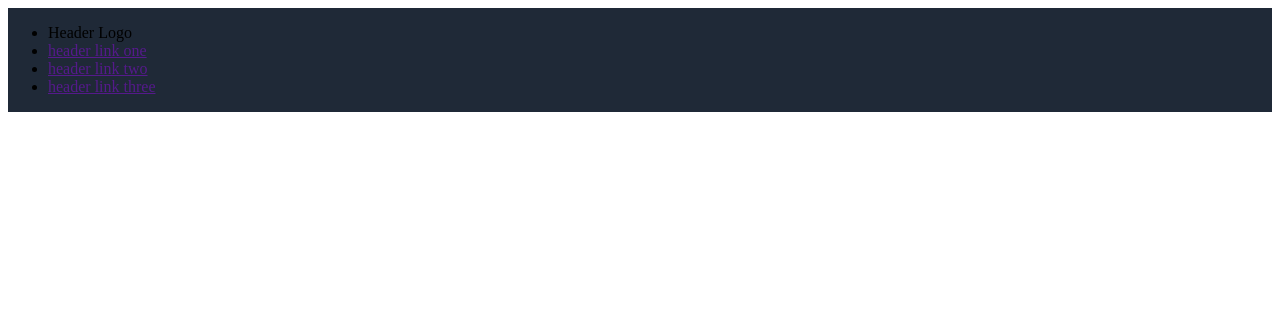
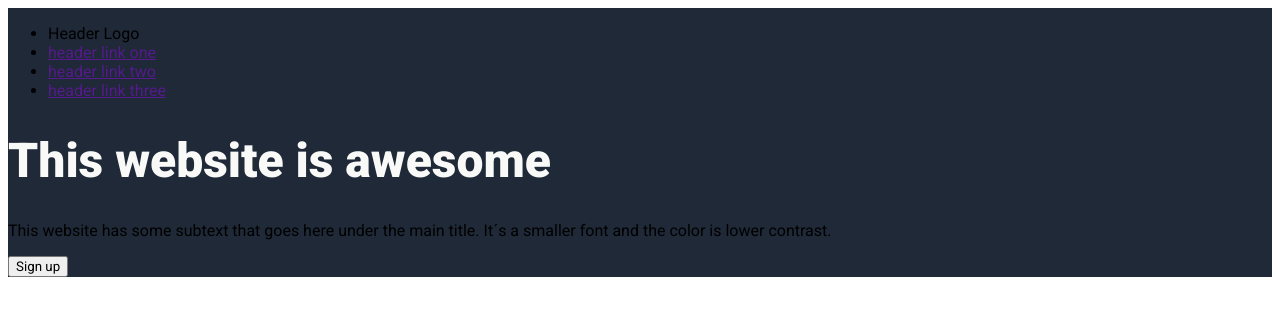
Before and after one commit to s3ba5t1angr055/odin-landing-page, a plain HTML site: page index.html in a window 1280 px wide. Drawn offline with Linux system fonts and the light colour scheme.

Commit message:
Add roboto font and start to style the heading and hero section

```diff
--- a/index.html
+++ b/index.html
@@ -5,6 +5,12 @@
     <meta name="viewport" content="width=device-width, initial-scale=1.0" />
     <title>Landing Page</title>
     <link rel="stylesheet" href="./style.css" />
+    <link rel="preconnect" href="https://fonts.googleapis.com" />
+    <link rel="preconnect" href="https://fonts.gstatic.com" crossorigin />
+    <link
+      href="https://fonts.googleapis.com/css2?family=Roboto:ital,wght@0,100;0,300;0,400;0,500;0,700;0,900;1,100;1,300;1,400;1,500;1,700;1,900&display=swap"
+      rel="stylesheet"
+    />
   </head>
   <body class="body">
     <div class="container1">
@@ -18,7 +24,17 @@
           </ul>
         </nav>
       </div>
-      <div class="hero"></div>
+      <div class="hero">
+        <div class="header-cta">
+          <h1 class="hero-primary">This website is awesome</h1>
+          <p class="hero-secondary">
+            This website has some subtext that goes here under the main title.
+            It´s a smaller font and the color is lower contrast.
+          </p>
+          <button>Sign up</button>
+        </div>
+        <div class="placeholder-image"></div>
+      </div>
     </div>
     <div class="container2"></div>
     <div class="container3"></div>
--- a/style.css
+++ b/style.css
@@ -1,4 +1,9 @@
-.body {
+@import url("https://fonts.googleapis.com/css2?family=Roboto:ital,wght@0,100;0,300;0,400;0,500;0,700;0,900;1,100;1,300;1,400;1,500;1,700;1,900&display=swap");
+
+* {
+  font-family: "Roboto", sans-serif;
+}
+body {
   display: flex;
   flex-direction: column;
   flex: 1 1 auto;
@@ -17,3 +22,11 @@
 
 .container4 {
 }
+
+/* Hero Main Text and Header */
+
+.hero-primary {
+  font-size: 48px;
+  font-weight: 900;
+  color: #f9faf8;
+}
```
